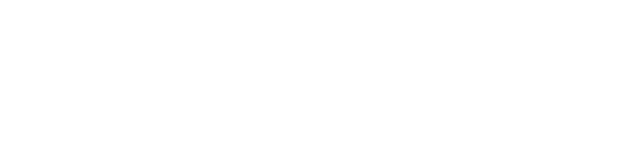
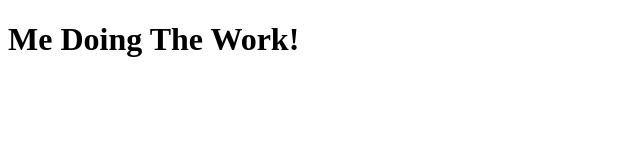
Before and after one commit to MikeMaynardOW/finalsubmission, a plain HTML site: page index.html in a window 1280 px wide. Shown: the whole page, without its empty margins (0-640 px from the left). Drawn offline with Linux system fonts and the light colour scheme.

Commit message:
Final Commit

```diff
--- a/index.html
+++ b/index.html
@@ -7,6 +7,6 @@
     <title>Document</title>
 </head>
 <body>
-
+    <h1>Me Doing The Work!</h1>
 </body>
 </html>
```
